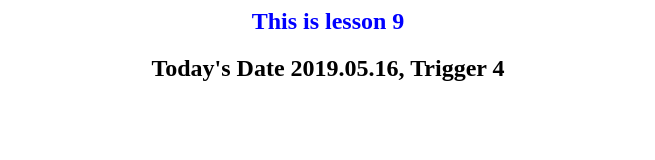
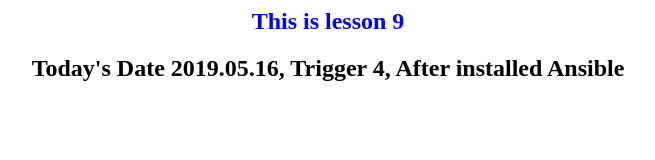
Before and after one commit to thread83/jenkins, a plain HTML site: page index.html in a window 1280 px wide. Shown: the whole page, without its empty margins (312-967 px from the left). Drawn offline with Linux system fonts and the light colour scheme.

Commit message:
After installed Ansible

```diff
--- a/index.html
+++ b/index.html
@@ -3,7 +3,7 @@
 <center>
 
 <h2><font color=blue> This is lesson 9</font></h2>
-<h2>Today's Date 2019.05.16, Trigger 4</h2>
+<h2>Today's Date 2019.05.16, Trigger 4, After installed Ansible</h2>
 
 </center>
 </body>
```
